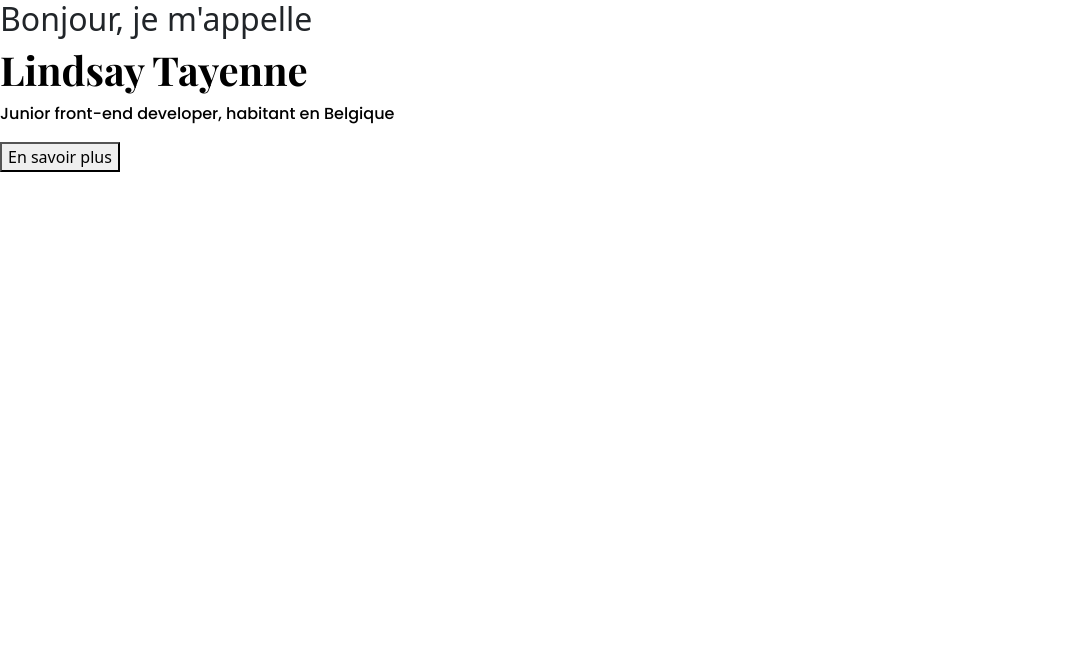
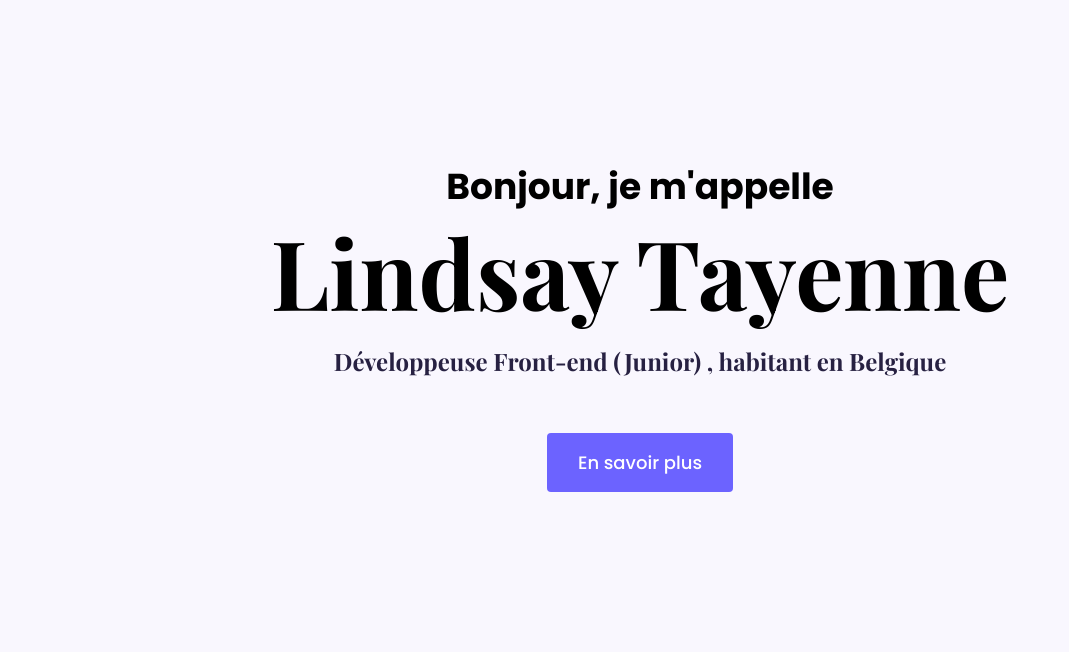
Before and after one commit to LindsayTayn/LindsayTayennePortfolio, a plain HTML site: page index.html in a window 1280 px wide. Shown: the whole page, without its empty margins (0-1069 px from the left). Drawn offline with nearby package versions, Linux system fonts and the light colour scheme; a web font is replaced by a local one.

Commit message:
Added Hero

```diff
--- a/index.html
+++ b/index.html
@@ -24,12 +24,16 @@
     <title>Lindsay Tayenne Portfolio</title>
   </head>
   <body>
-    <header>
-      <h2>Bonjour, je m'appelle</h2>
+    <div class="hero">
+      <p>Bonjour, je m'appelle</p>
       <h1>Lindsay Tayenne</h1>
-      <p>Junior front-end developer, habitant en Belgique</p>
-      <button>En savoir plus</button>
-    </header>
+      <h2 class="mb-5">
+        Développeuse Front-end (Junior) , habitant en Belgique
+      </h2>
+      <div>
+        <a href="#" class="btn btn-branding">En savoir plus</a>
+      </div>
+    </div>
     <script
       src="https://cdn.jsdelivr.net/npm/bootstrap@5.3.3/dist/js/bootstrap.bundle.min.js"
       integrity="sha384-YvpcrYf0tY3lHB60NNkmXc5s9fDVZLESaAA55NDzOxhy9GkcIdslK1eN7N6jIeHz"
--- a/src/style.css
+++ b/src/style.css
@@ -1,10 +1,58 @@
-h1 {
+:root {
+  --branding-color: #6c63ff;
+  --secondary-color: #f9f7fe;
+  --heading-font-family: "Playfair Display", serif;
+  --default-font-family: "Poppins", serif;
+}
+
+body {
+  font-family: var(--default-font-family);
+}
+
+h1,
+h2,
+h3,
+h4,
+h5,
+h6 {
   color: black;
-  font-family: "Playfair Display", serif;
+  font-family: var(--heading-font-family);
   font-weight: bold;
 }
+
+h1 {
+  font-size: 96px;
+}
+
 p {
   color: black;
-  font-family: "Poppins", serif;
+  font-family: var(--default-font-family);
   font-weight: normal;
 }
+.hero {
+  background: var(--secondary-color);
+  text-align: center;
+  padding: 160px 20px;
+}
+
+.hero p {
+  font-weight: bold;
+  font-size: 36px;
+  margin: 0;
+}
+
+.hero h2 {
+  color: #272142;
+  font-family: var(--heading-font-family);
+  font-weight: lighter;
+  font-size: 24px;
+  line-height: 2;
+}
+.btn-branding {
+  background: var(--branding-color);
+  border-radius: 4px;
+  color: white;
+  font-size: 18px;
+  line-height: 27px;
+  padding: 15px 30px;
+}
```
